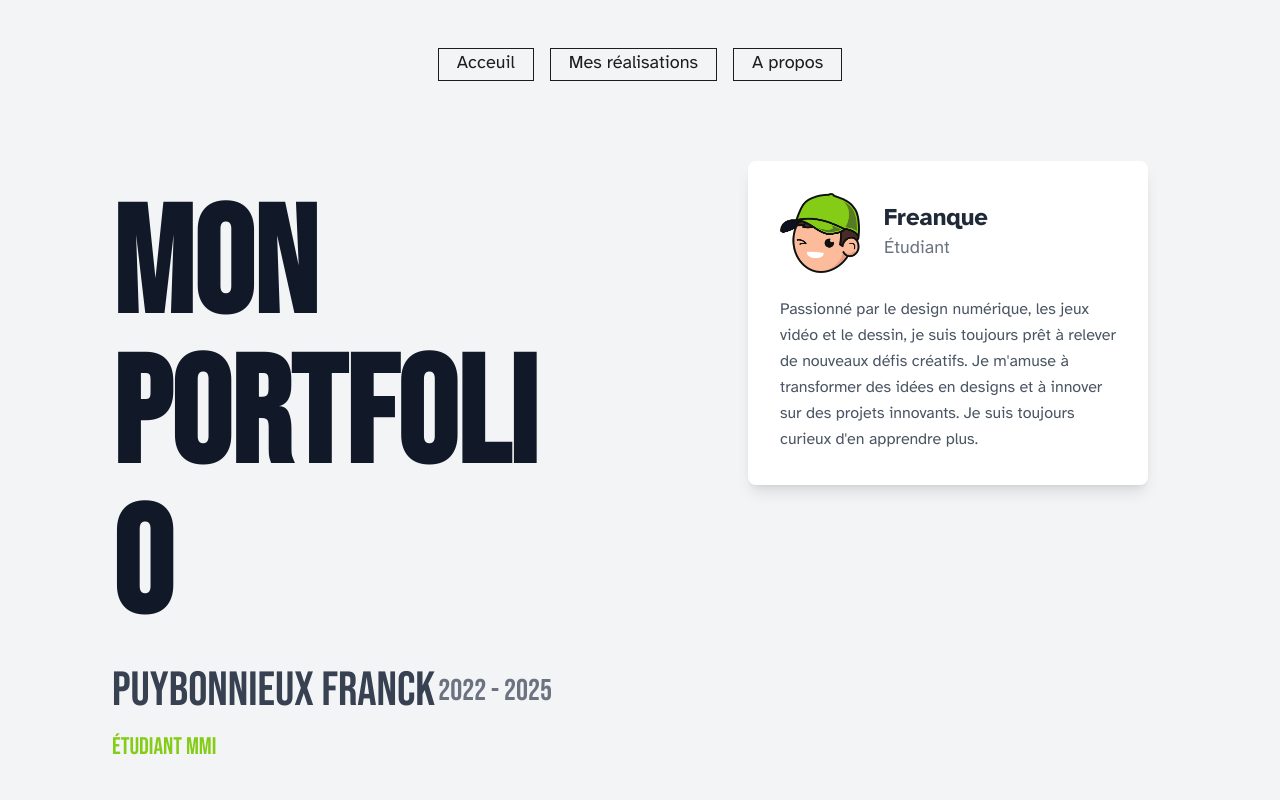
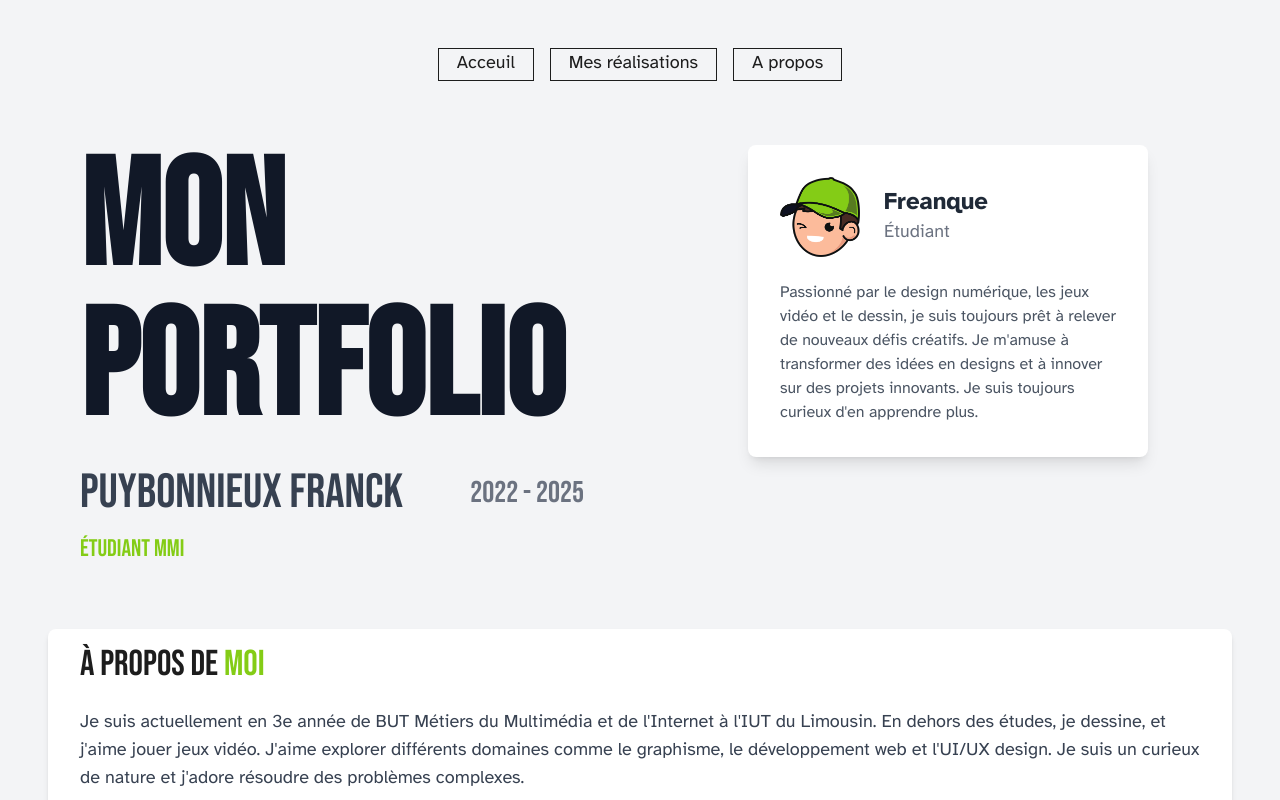
Before and after one commit to franckpbn/franckpbn.github.io, an Astro site: page / in a window 1280 px wide. Shown: the top 800 px of the page. Built offline with nearby package versions, Linux system fonts and the light colour scheme; Astro itself is replaced by a stand-in of ours.

Commit message:
denis au lit

```diff
--- a/src/pages/about.astro
+++ b/src/pages/about.astro
@@ -18,7 +18,7 @@ import { SITE_TITLE, SITE_DESCRIPTION } from "../consts";
 
     <!-- Main Content -->
     <main class="flex-grow p-8">
-      <div class="max-w-4xl mx-auto">
+      <div class="max-w-5xl mx-auto">
         <!-- Title Section -->
         <h1 class="text-4xl font-bold text-gray-800 mb-6 text-center">À propos de moi</h1>
         <p class="text-lg text-gray-700 text-center mb-8">
--- a/src/pages/index.astro
+++ b/src/pages/index.astro
@@ -28,15 +28,11 @@ import { SITE_TITLE, SITE_DESCRIPTION } from "../consts";
       </div>
       <div class="grid gap-12 grid-cols-1 lg:grid-cols-2 items-start">
         <!-- Section principale : Titre -->
-        <section class="p-16 text-center lg:text-left">
-          <h1
-            class="font-bebas text-6xl lg:text-[150px] font-bold text-gray-900"
-          >
+        <section class="p-4 sm:px-8 text-center lg:text-left">
+          <h1 class="font-bebas text-5xl lg:text-[150px] font-bold text-gray-900">
             Mon Portfolio
           </h1>
-          <div
-            class="flex flex-col lg:flex-row justify-center lg:justify-between items-center mt-6"
-          >
+          <div class="flex flex-col lg:flex-row justify-center lg:justify-between items-center mt-6">
             <p class="font-bebas text-3xl lg:text-5xl text-gray-700">
               Puybonnieux Franck
             </p>
@@ -50,18 +46,16 @@ import { SITE_TITLE, SITE_DESCRIPTION } from "../consts";
         </section>
 
         <!-- Carte d'introduction -->
-        <section class="p-8 flex justify-center items-start">
-          <div
-            class="bg-white shadow-lg rounded-lg p-8 max-w-[400px] hover-card"
-          >
-            <div class="flex items-center mb-6">
-              <img src="/visage.png" alt="Visage de Franck" class="w-20 h-20" />
-              <div class="ml-6">
+        <section class="p-4 sm:px-6 lg:px-8 flex justify-center items-start">
+          <div class="bg-white shadow-lg rounded-lg p-6 sm:p-8 max-w-[400px] hover-card">
+            <div class="flex flex-col md:flex-row items-center mb-6">
+              <img src="/visage.png" alt="Visage de Franck" class="w-12 h-12 md:w-20 md:h-20" />
+              <div class="ml-6 mt-4 md:mt-0">
                 <p class="text-2xl font-bold text-gray-800">Freanque</p>
                 <p class="text-lg text-gray-500">Étudiant</p>
               </div>
             </div>
-            <p class="text-base text-gray-600 leading-relaxed">
+            <p class="text-sm md:text-base text-gray-600 leading-relaxed">
               Passionné par le design numérique, les jeux vidéo et le dessin, je
               suis toujours prêt à relever de nouveaux défis créatifs. Je
               m'amuse à transformer des idées en designs et à innover sur des
@@ -69,14 +63,15 @@ import { SITE_TITLE, SITE_DESCRIPTION } from "../consts";
             </p>
           </div>
         </section>
+
       </div>
 
       <!-- Section À propos -->
-      <section class="mt-12 p-16 bg-white rounded-lg shadow-md">
+      <section class="mt-12 p-4 sm:px-6 lg:px-8 bg-white rounded-lg shadow-md">
         <h2 class="font-bebas text-3xl lg:text-4xl text-center lg:text-left">
           À propos de <span class="text-lime-500">moi</span>
         </h2>
-        <p class="mt-6 leading-loose text-lg text-justify text-gray-700">
+        <p class="mt-6 text-sm md:text-lg text-gray-700">
           Je suis actuellement en 3e année de BUT Métiers du Multimédia et de
           l'Internet à l'IUT du Limousin. En dehors des études, je dessine, et
           j'aime jouer jeux vidéo. J'aime explorer différents domaines comme le
```
